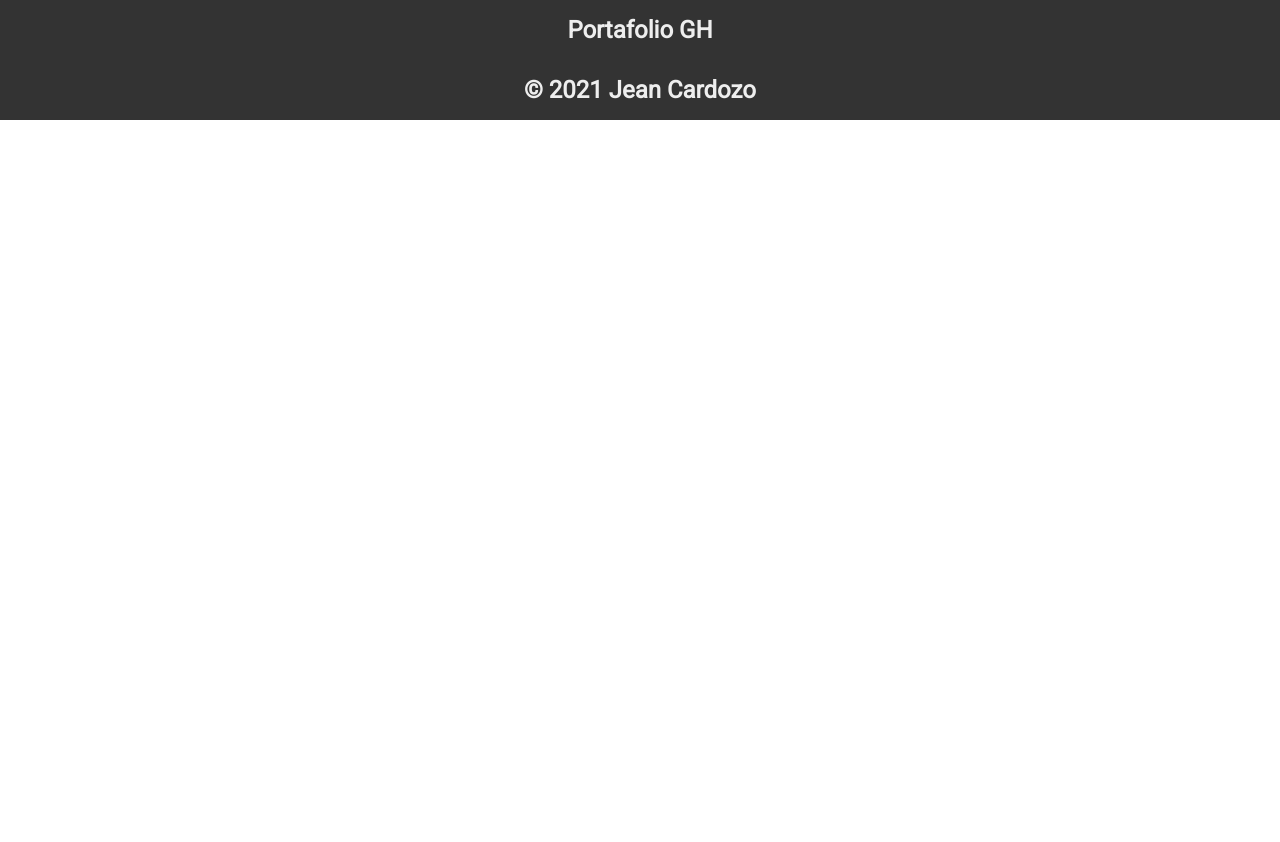
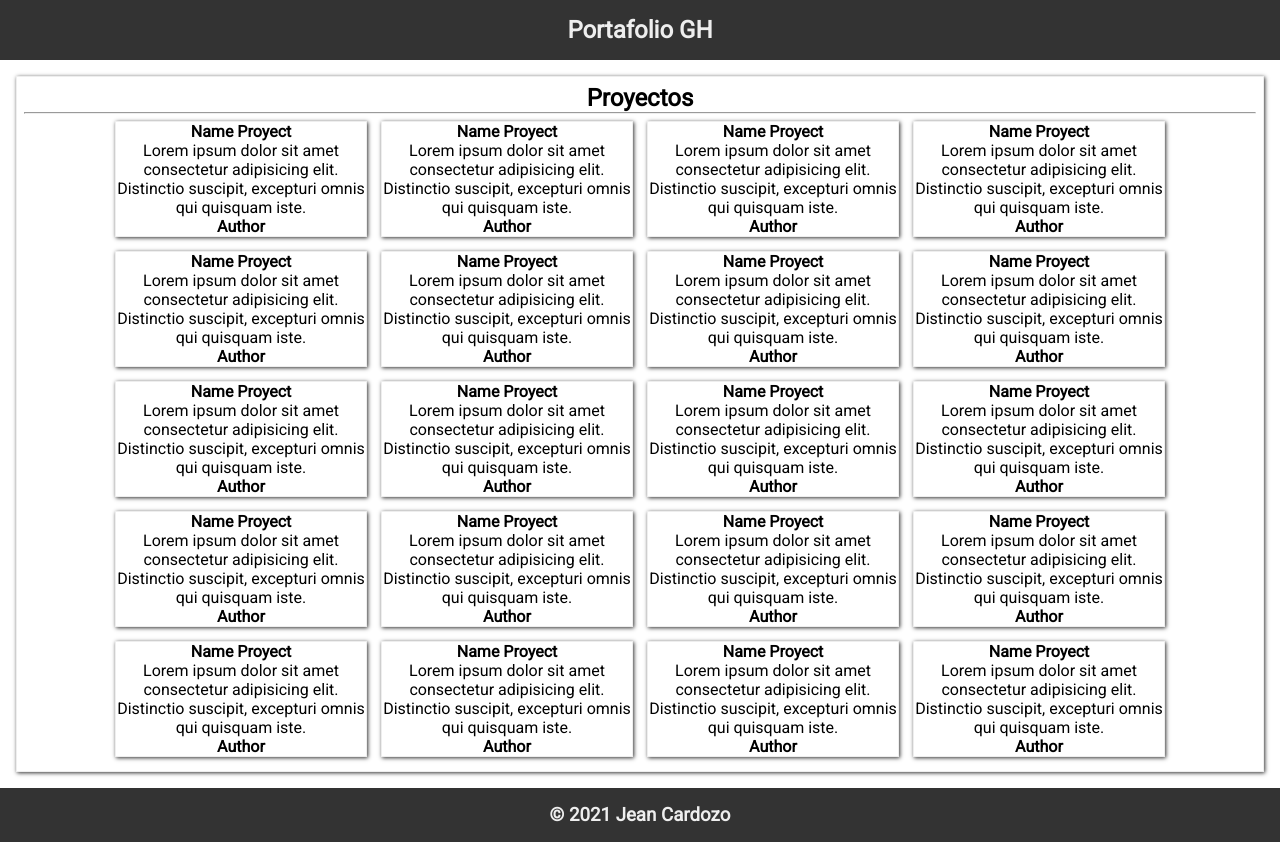
Before and after one commit to JeanPCardozo/Portafolio, a Vue app: page / in a window 1280 px wide. Before the commit the page ends 800 px from the top, so only its background shows below. Built offline with nearby package versions, Linux system fonts and the light colour scheme.

Commit message:
Se crea las cards
- Se crea el componente Card con sus estilos
- Se hace uso de flex para organizar la vista

```diff
--- a/src/App.vue
+++ b/src/App.vue
@@ -1,6 +1,7 @@
 <template>
   <div>
     <Header :msg="header" />
+    <Container />
     <Footer />
   </div>
 </template>
@@ -8,6 +9,7 @@
 <script>
 import Header from "./components/Header.vue";
 import Footer from "./components/Footer.vue";
+import Container from "./components/Container.vue";
 export default {
   name: "App",
   data: () => ({
@@ -16,16 +18,17 @@ export default {
   components: {
     Header,
     Footer,
+    Container,
   },
 };
 </script>
 
 <style>
-@import url('https://fonts.googleapis.com/css2?family=Roboto&display=swap');
+@import url("https://fonts.googleapis.com/css2?family=Roboto&display=swap");
 
 * {
   margin: 0px;
   padding: 0px;
-  font-family: 'Roboto', sans-serif;
+  font-family: "Roboto", sans-serif;
 }
 </style>
--- /dev/null
+++ b/src/components/Card.vue
@@ -0,0 +1,24 @@
+<template>
+  <div id="card" class="card">
+    <h4>Name Proyect</h4>
+    <p>
+      Lorem ipsum dolor sit amet consectetur adipisicing elit. Distinctio
+      suscipit, excepturi omnis qui quisquam iste.
+    </p>
+    <p><strong>Author</strong></p>
+  </div>
+</template>
+
+<script>
+export default {};
+</script>
+
+<style scoped>
+.card {
+  width: 250px;
+  margin: 7px;
+  text-align: center;
+  border: solid 1px #eee;
+  box-shadow: 1px 1px 4px #333;
+}
+</style>
--- /dev/null
+++ b/src/components/Container.vue
@@ -0,0 +1,54 @@
+<template>
+  <div id="container" class="container">
+    <h2>Proyectos</h2>
+    <hr />
+    <div id="cards">
+      <Card />
+      <Card />
+      <Card />
+      <Card />
+      <Card />
+      <Card />
+      <Card />
+      <Card />
+      <Card />
+      <Card />
+      <Card />
+      <Card />
+      <Card />
+      <Card />
+      <Card />
+      <Card />
+      <Card />
+      <Card />
+      <Card />
+      <Card />
+    </div>
+  </div>
+</template>
+
+<script>
+import Card from "./Card.vue";
+export default {
+  components: {
+    Card,
+  },
+};
+</script>
+
+<style>
+#cards {
+  display: flex;
+  flex-wrap: wrap;
+  justify-content: center;
+}
+
+.container {
+  overflow: hidden;
+  text-align: center;
+  padding: 7px;
+  margin: 1rem;
+  border: solid 1px #eee;
+  box-shadow: 1px 1px 4px #333;
+}
+</style>
--- a/src/components/Footer.vue
+++ b/src/components/Footer.vue
@@ -1,7 +1,7 @@
 <template>
   <div>
     <footer>
-      <h2>&copy; {{ year }} {{ author }}</h2>
+      <h3>&copy; {{ year }} {{ author }}</h3>
     </footer>
   </div>
 </template>
```
